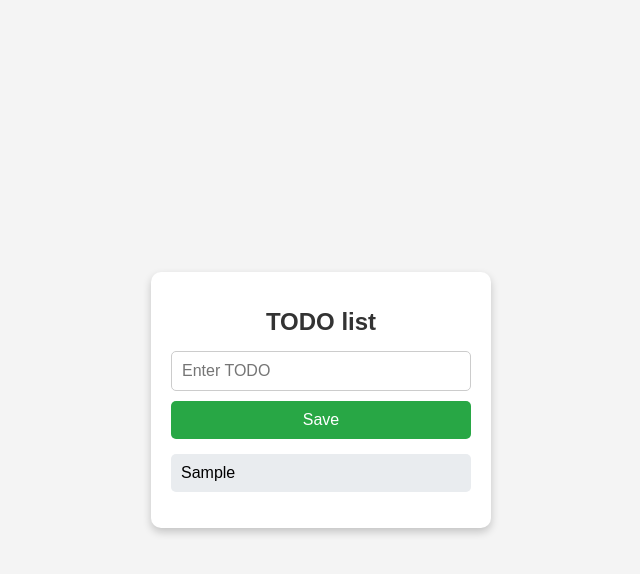
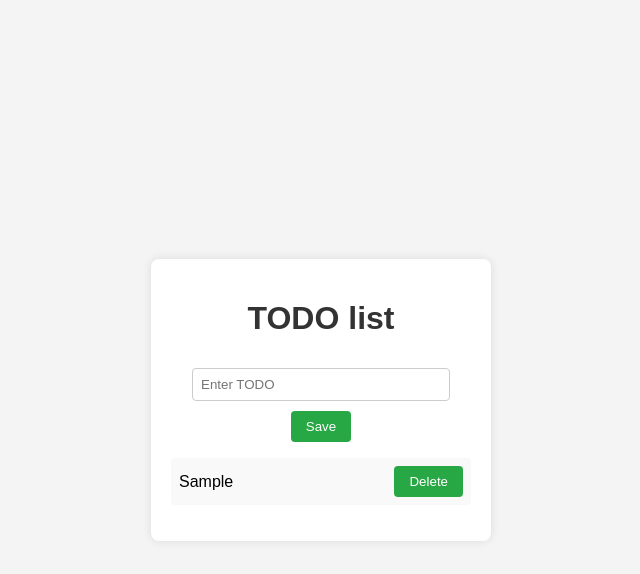
Before and after one commit to SreeLekshmi19/TODO, a plain HTML site: page index.html in a window 1280 px wide. Both pictures are taken after typing "Sample" into the empty fields and a click on the button "Save". Shown: the whole page, without its empty margins (319-959 px from the left). Drawn offline with Linux system fonts and the light colour scheme.

Commit message:
add delete

```diff
--- a/script.js
+++ b/script.js
@@ -3,15 +3,36 @@ const list = document.getElementById('list');
 const btn = document.getElementById('btn');
 const err = document.getElementById('err');
 
-btn.addEventListener('click', () => {
+function addTodo() {
     if (todo.value === "") {
         err.innerText = "Please enter a todo!";
         err.style.color = "red";
     } else {
         const li = document.createElement('li');
+        const button = document.createElement('button');
+        button.innerText = "Delete";
+        const div = document.createElement('div');
         li.innerText = todo.value;
-        list.appendChild(li);
+        div.appendChild(li);
+        div.appendChild(button);
+        list.appendChild(div);
+        li.addEventListener('click', () => {
+            li.classList.toggle("finish");
+        });
+        button.addEventListener('click', (e) => {
+            e.target.parentElement.remove();
+        });
         todo.value = "";
         err.innerText = "";
     }
-})
+}
+
+btn.addEventListener('click', () => {
+    addTodo();
+});
+
+todo.addEventListener('keypress', (e) => {
+    if (e.code == "Enter") {
+        addTodo();
+    }
+});
--- a/styles.css
+++ b/styles.css
@@ -1,4 +1,3 @@
-/* styles.css */
 body {
     font-family: Arial, sans-serif;
     background-color: #f4f4f4;
@@ -12,36 +11,33 @@ body {
 .container {
     background: #fff;
     padding: 20px;
-    border-radius: 10px;
-    box-shadow: 0 4px 8px rgba(0, 0, 0, 0.2);
+    border-radius: 8px;
+    box-shadow: 0px 0px 10px rgba(0, 0, 0, 0.1);
+    width: 300px;
     text-align: center;
-    width: 300px;
 }
 
 h1 {
-    font-size: 24px;
-    margin-bottom: 15px;
     color: #333;
 }
 
 input {
-    width: calc(100% - 22px);
-    padding: 10px;
+    width: 80%;
+    padding: 8px;
+    margin: 10px 0;
     border: 1px solid #ccc;
-    border-radius: 5px;
-    margin-bottom: 10px;
-    font-size: 16px;
+    border-radius: 4px;
+    outline: none;
 }
 
 button {
-    width: 100%;
-    padding: 10px;
     background: #28a745;
     color: white;
     border: none;
-    border-radius: 5px;
+    padding: 8px 15px;
     cursor: pointer;
-    font-size: 16px;
+    border-radius: 4px;
+    transition: background 0.3s;
 }
 
 button:hover {
@@ -49,37 +45,33 @@ button:hover {
 }
 
 ul {
-    list-style-type: none;
+    list-style: none;
     padding: 0;
-    margin-top: 15px;
+}
+
+ul div {
+    display: flex;
+    justify-content: space-between;
+    align-items: center;
+    background: #f9f9f9;
+    padding: 8px;
+    margin: 5px 0;
+    border-radius: 4px;
 }
 
 li {
-    background: #e9ecef;
-    padding: 10px;
-    border-radius: 5px;
-    margin-bottom: 5px;
-    display: flex;
-    justify-content: space-between;
-    align-items: center;
+    cursor: pointer;
+    flex-grow: 1;
+    text-align: left;
 }
 
-li button {
-    background: #dc3545;
-    border: none;
-    color: white;
-    padding: 5px 10px;
-    border-radius: 5px;
-    cursor: pointer;
-    font-size: 14px;
-}
-
-li button:hover {
-    background: #c82333;
+li.finish {
+    text-decoration: line-through;
+    color: gray;
 }
 
 #err {
     color: red;
-    margin-top: 10px;
     font-size: 14px;
+    margin-top: 5px;
 }
```
